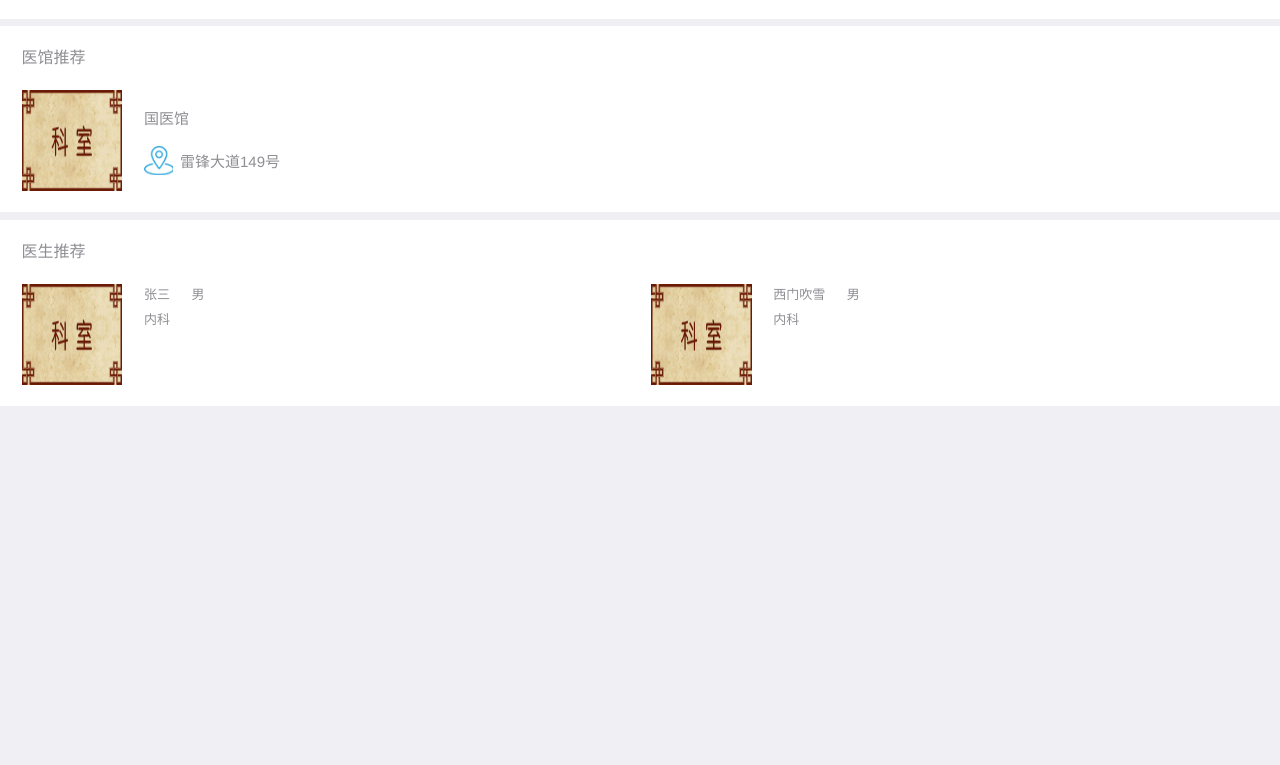
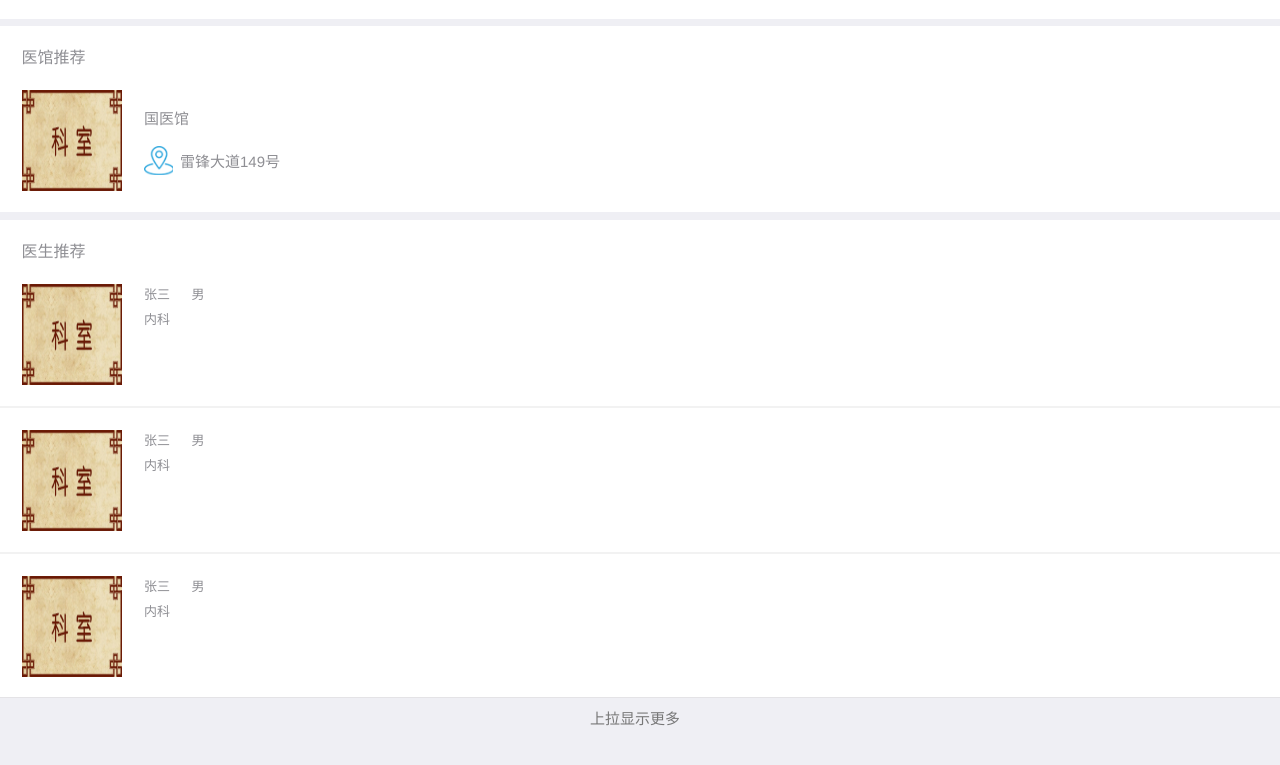
Before and after one commit to ak287706933/zyg, a plain HTML site: page index.html in a window 1280 px wide. Shown: the part 465-1230 px from the top of the page. Before the commit the page ends 878 px from the top, so only its background shows below. Drawn offline with Linux system fonts and the light colour scheme.

Commit message:
pulldownRefresh

```diff
--- a/css/index.css
+++ b/css/index.css
@@ -18,6 +18,16 @@ a{
 li{
 	list-style: none;
 }
+/*重写MUI样式*/
+.mui-pull-bottom-tips {
+    text-align: center;
+    background-color: #efeff4;
+    font-size: 15px;
+    line-height: 40px;
+    color: #777;
+}
+/*mui重写结束*/
+
 .main_banner{
 	height: 4rem;
 	width: 100%;
@@ -60,7 +70,6 @@ li{
 	margin-bottom: 0.133333rem;
 }
 .warp:nth-last-child(1){
-	background: #fff;
 	margin-bottom: 0;
 }
 .yg_list li{
@@ -137,13 +146,23 @@ and (max-device-width : 1024px){
 }
 
 /*医生推荐*/
+.doct_view{
+	height: 13.333333rem;
+	position: relative;
+}
 .doct_list{
-	padding-left: 0.4rem;
+
 }
 .doct_list li{
-	float: left;
-	width: 50%;
-	padding-bottom: 0.4rem;
+	width: 100%;
+	padding: 0.4rem;
+	border-bottom: 2px solid #F2F2F2;
+}
+.doct_list li:nth-child(1){
+	padding-top: 0;
+}
+.doct_list li:nth-last-child(1){
+	border-bottom: 0;
 }
 .doct_list li>img{
 	display: block;
--- a/index.html
+++ b/index.html
@@ -52,10 +52,15 @@
 				</li>
 			</ul>
 		</div>
-		<!--医生推荐-->
+		<!--医生推荐 下拉刷新-->
 		<div class="warp">
 			<p class="item_tit">医生推荐</p>
-			<ul class="doct_list clearfix">
+			<div class="doct_view">
+				<div class="mui-slider-group">
+				<div id="refreshContainer" class="mui-content mui-scroll-wrapper">
+				  <div class="mui-scroll">
+				    <!--数据列表-->
+				    <ul class="mui-table-view mui-table-view-chevron doct_list">
 	      				<li class="clearfix">
 							<img src="img/keshi.png"/>
 							<div class="doc_info">
@@ -66,19 +71,75 @@
 						<li class="clearfix">
 							<img src="img/keshi.png"/>
 							<div class="doc_info">
-						<p class="doc_name">西门吹雪<span>男</span></p>
+								<p class="doc_name">张三<span>男</span></p>
+								<p class="doc_dep">内科</p>
+							</div>
+						</li>
+						<li class="clearfix">
+							<img src="img/keshi.png"/>
+							<div class="doc_info">
+								<p class="doc_name">张三<span>男</span></p>
 								<p class="doc_dep">内科</p>
 							</div>
 						</li>
 				    </ul>
 				  </div>
+				</div>
+				</div>
+			</div>
+		</div>
 		<script src="js/lib/mui.min.js" type="text/javascript" charset="utf-8"></script>
 		<script src="js/lib/jquery.min.js" type="text/javascript" charset="utf-8"></script>
+		<script src="js/lib/mui.pullToRefresh.js" type="text/javascript" charset="utf-8"></script>
+		<script src="js/lib/mui.pullToRefresh.material.js" type="text/javascript" charset="utf-8"></script>
 		<script type="text/javascript">
 			var gallery = mui('.mui-slider');
 			gallery.slider({
 			  interval:5000//自动轮播周期，若为0则不自动播放。
 			});
+			(function($) {
+				//阻尼系数
+				var deceleration = mui.os.ios?0.003:0.0009;
+				$('.mui-scroll-wrapper').scroll({
+					bounce: false,
+					indicators: true, //是否显示滚动条
+					deceleration:deceleration
+				});
+				$.ready(function() {
+					//循环初始化所有下拉刷新，上拉加载。
+					$.each(document.querySelectorAll('.mui-slider-group .mui-scroll'), function(index, pullRefreshEl) {
+						$(pullRefreshEl).pullToRefresh({
+							up: {
+								callback: function() {
+									var self = this;
+									setTimeout(function() {
+										var ul = self.element.querySelector('.mui-table-view');
+										ul.appendChild(createFragment(ul, index, 3));
+										self.endPullUpToRefresh();
+									}, 1000);
+								}
+							}
+						});
+					});
+					var createFragment = function(ul, index, count, reverse) {
+						var length = ul.querySelectorAll('li').length;
+						var fragment = document.createDocumentFragment();
+						var li;
+						for (var i = 0; i < count; i++) {
+							li = document.createElement('li');
+							li.className = "clearfix"
+
+							li.innerHTML =		'<img src="img/keshi.png"/>'+
+												'<div class="doc_info">'+
+													'<p class="doc_name">张三<span>男</span></p>'+
+													'<p class="doc_dep">内科</p>'+
+												'</div>';
+							fragment.appendChild(li);
+						}
+						return fragment;
+					};
+				});
+			})(mui);
 		</script>
 	</body>
 </html>
```
Lines whose indentation alone changed are shown as unchanged.
